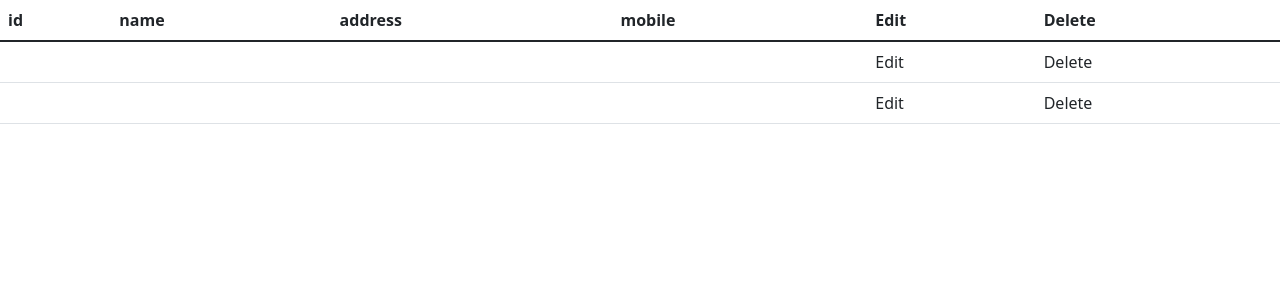
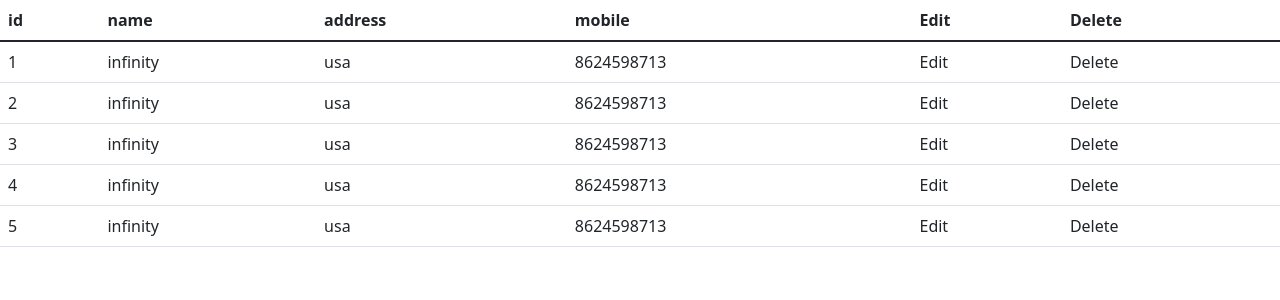
Before and after one commit to Rohan862586/project, a React (Create React App) app: page / in a window 1280 px wide. Shown: the top 300 px of the page. Built offline with nearby package versions, Linux system fonts and the light colour scheme; data requests are answered from the project's data file.

Commit message:
code is new

```diff
--- a/db.json
+++ b/db.json
@@ -1,7 +1,25 @@
 {
   "customer": [
     {
+      "id": 1,
+      "name": "infinity",
+      "address": "usa",
+      "mobile": 8624598713
+    },
+    {
+      "id": 2,
+      "name": "infinity",
+      "address": "usa",
+      "mobile": 8624598713
+    },
+    {
       "id": 3,
+      "name": "infinity",
+      "address": "usa",
+      "mobile": 8624598713
+    },
+    {
+      "id": 4,
       "name": "infinity",
       "address": "usa",
       "mobile": 8624598713
--- a/src/component/TableData.tsx
+++ b/src/component/TableData.tsx
@@ -18,8 +18,8 @@ const TableData = (props:any) => {
 
   // console.log(contact)
   const ccc = (id:any) => {
-    // dispatch(deletes(id))
-    //  deleting(id)
+    dispatch(deletes(id))
+     deleting(id)
   }
 
   return (
@@ -32,24 +32,15 @@ const TableData = (props:any) => {
     // <td>Delete</td>
     // </tr>
 
-    // <tr>
-    // <td>{id}</td>
-    // <td>{name}</td>
-    // <td>{address}</td>
-    // <td>{mobile}</td>
-    // <td>Edit</td>
-    // <td> <a onClick={() => {ccc(id)}}>Delete </a></td>
-    // </tr>
-
-
     <tr>
-    <td>{val.id}</td>
-    <td>{val.name}</td>
-    <td>{val.address}</td>
-    <td>{val.mobile}</td>
+    <td>{id}</td>
+    <td>{name}</td>
+    <td>{address}</td>
+    <td>{mobile}</td>
     <td>Edit</td>
     <td> <a onClick={() => {ccc(id)}}>Delete </a></td>
     </tr>
+
 
 
 
```
